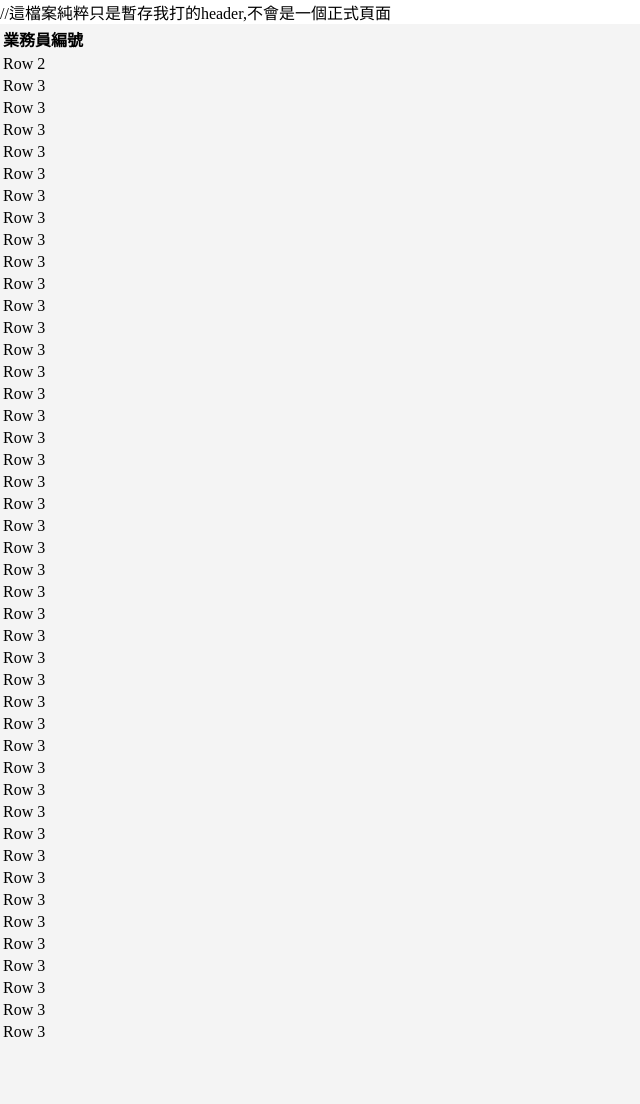
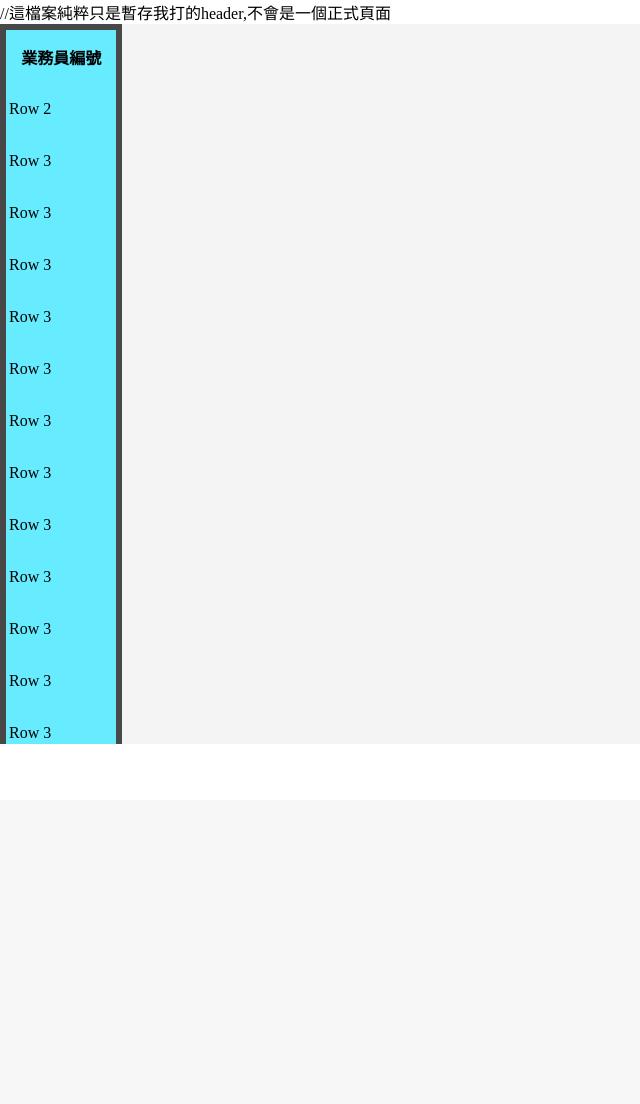
Before and after one commit to ijustwanthighergrade/1112_SE_FinalProject_group2, a Django app: page /seller_page/ in a window 1280 px wide; the page is wider, and only the part inside the window is pictured. Shown: that part, without its empty margins (0-640 px from the left). After the commit the page ends 744 px from the top of that part, so only its background shows below. Run offline with Django 4.2, Linux system fonts and the light colour scheme.

Commit message:
更新readme.md

```diff
--- a/Dashboard/static/css/seller.css
+++ b/Dashboard/static/css/seller.css
@@ -1,12 +1,70 @@
-body {
-    margin: 0;
-    padding: 0;
-    overflow: hidden;
+html,body {
+  width: 100%;
+  height: 100%;
+  margin: 0;
+  padding: 0;
+  /* overflow: hidden; */
+}
+@media screen and (max-width: 768px) {
+  .container {
+    padding: 10px;
+  }
+}
+@media screen and (max-width: 1280px) {
+  .container {
+    width: 1000px;
+    height: 720px;
+    background-color: #c55252b4;
+/* 其他样式属性 */
+  }
+  .container_select{
+    width:4%;
+    height: 100%;
+    background-color: #8affb7b4;
+    overflow-y: scroll;
+  }
+}
+@media screen and (max-width: 1920px) {
+  .container {
+    width: 1530px;
+    height: 720px;
+    background-color: #f0f0f0b4;
+  }
+  .container_select{
+    width:8%;
+    height: 100%;
+    background-color: #000000b4;
+    overflow-y: scroll;
   }
 
-.container {
-    width: 1920px;
-    height: 1080px;
-    background-color: #f0f0f0b4;
-/* 其他样式属性 */
 }
+.container_select.slider {
+  width: 300px; /* 设置滑动条的宽度 */
+  height: 10px; /* 设置滑动条的高度 */
+  background-color: #ccc; /* 设置滑动条的背景颜色 */
+}
+
+/* 样式化滑块 */
+.slider::-webkit-slider-thumb {
+  width: 20px; /* 设置滑块的宽度 */
+  height: 20px; /* 设置滑块的高度 */
+  background-color: #333; /* 设置滑块的背景颜色 */
+  border-radius: 50%; /* 设置滑块为圆形 */
+  -webkit-appearance: none; /* 清除默认样式 */
+}
+
+.seller_select{
+  width:90%;
+  height: 90%;
+  margin: 5%;
+  background-color: #23b150b4;
+}
+.sellertable_container{
+  width:100%;
+  height: 100%;
+  background-color: #b15723b4;
+}
+.seller_select,tr{
+  background-color: #66ebff;
+  height: 50px;
+}
```
Also changed, not shown: README.md.
